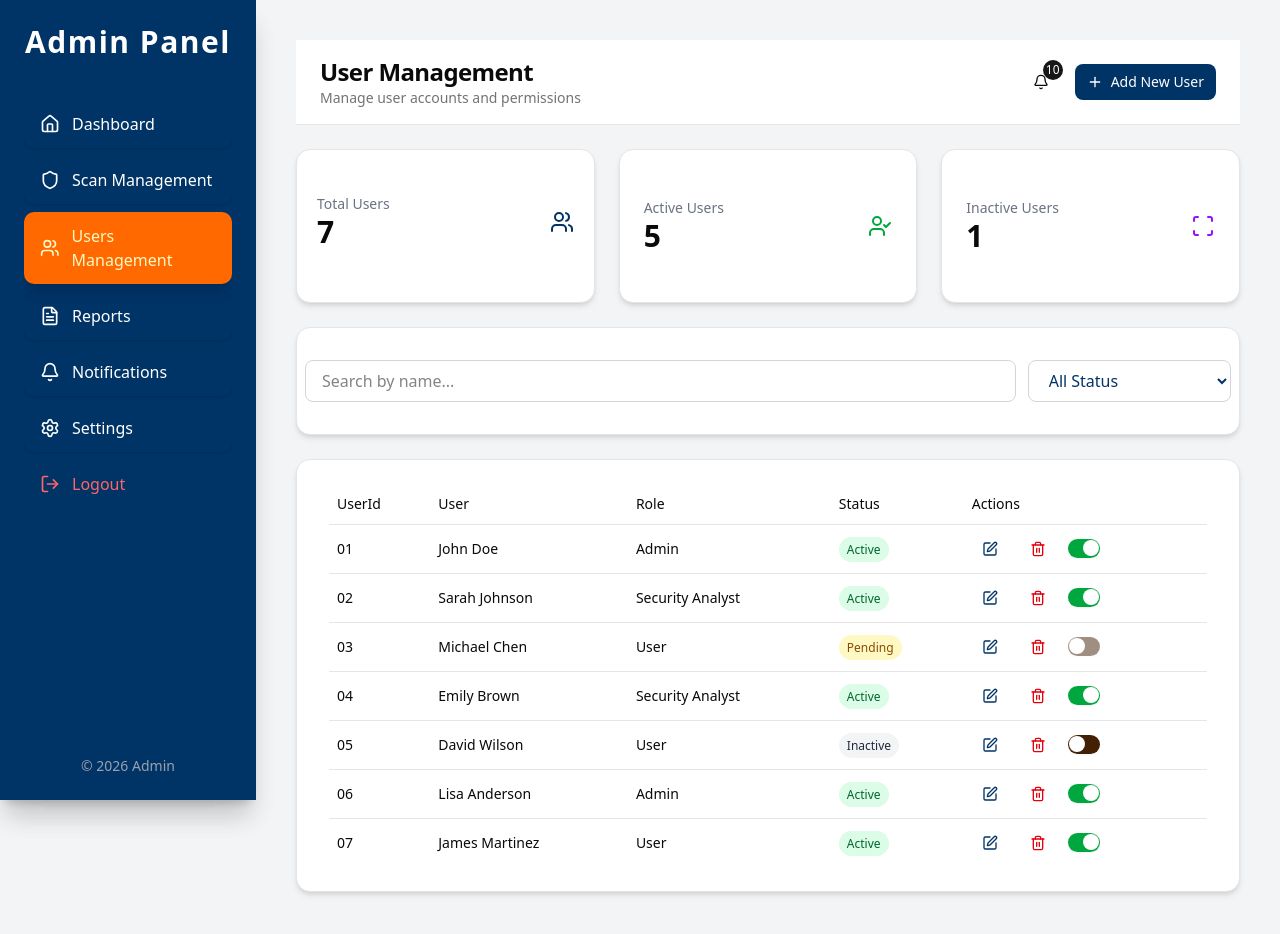
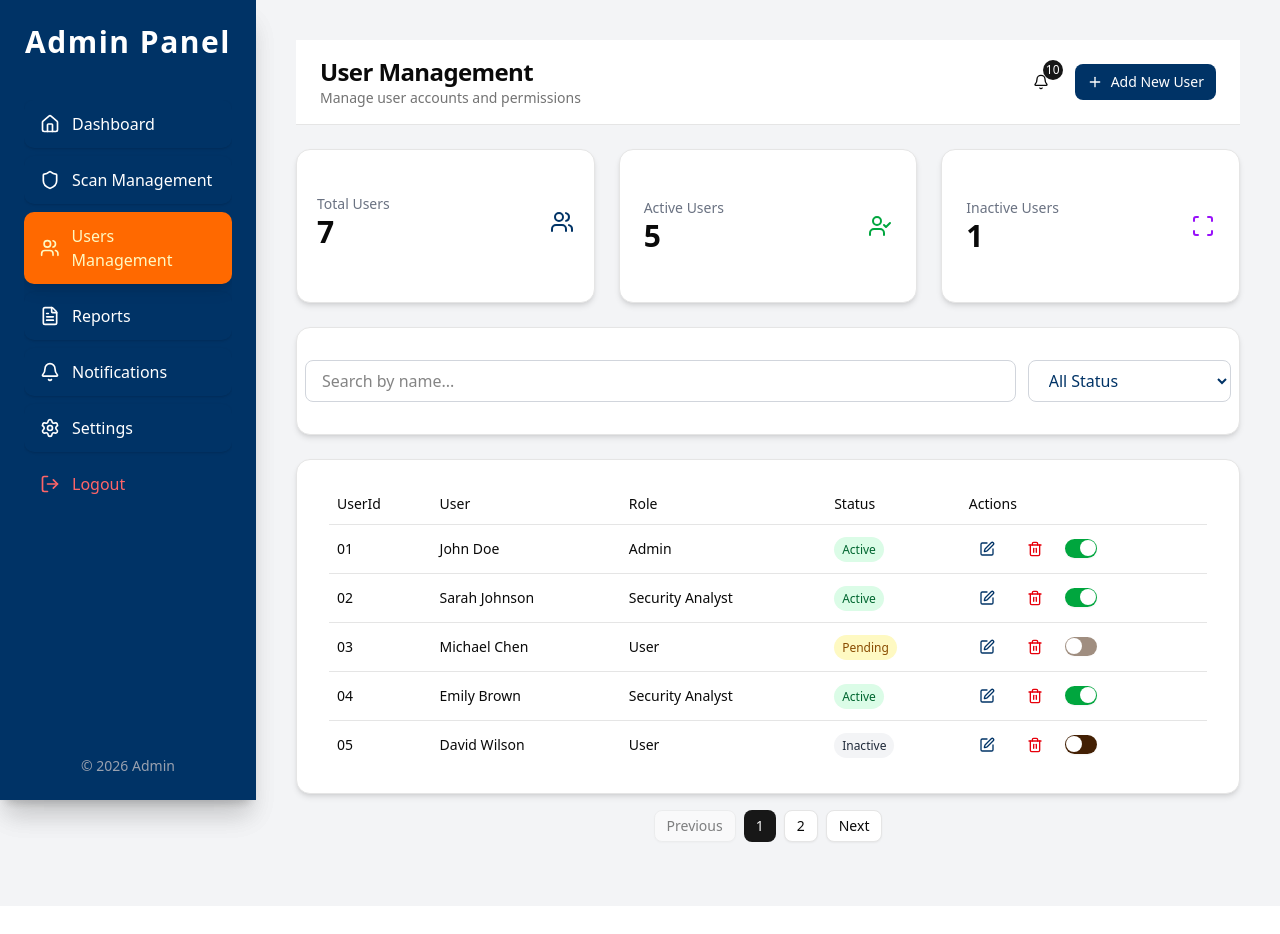
Before and after one commit to vulnerability-scanner-website/Final-year-project, a Next.js app in the folder frontend/: page /dashboard/admin/Users in a window 1280 px wide. Shown: the top 934 px of the page. After the commit the page ends 906 px from the top, so only its background shows below. Built offline with nearby package versions, Linux system fonts and the light colour scheme.

Commit message:
add pagination to the user management page

```diff
--- a/frontend/src/app/dashboard/admin/Users/page.jsx
+++ b/frontend/src/app/dashboard/admin/Users/page.jsx
@@ -101,6 +101,15 @@ export default function UsersDashboard() {
     setUsers((prev) => prev.filter((u) => u.id !== selectedUser.id));
     setDeleteOpen(false);
   };
+
+  const [currentPage, setCurrentPage] = useState(1);
+  const usersPerPage = 5;
+  const indexOfLastUser = currentPage * usersPerPage;
+  const indexOfFirstUser = indexOfLastUser - usersPerPage;
+  const currentUsers = filteredUsers.slice(indexOfFirstUser, indexOfLastUser);
+
+  const totalPages = Math.ceil(filteredUsers.length / usersPerPage);
+
   return (
     <div className="flex min-h-screen bg-gray-100">
       <AdminSideBar />
@@ -198,7 +207,7 @@ export default function UsersDashboard() {
                 </TableHeader>
 
                 <TableBody>
-                  {filteredUsers.map((user, index) => (
+                  {currentUsers.map((user, index) => (
                     <TableRow key={user.id}>
                       <TableCell>
                         {(index + 1).toString().padStart(2, "0")}
@@ -264,6 +273,41 @@ export default function UsersDashboard() {
               </Table>
             </div>
           </Card>
+
+          <div className="flex justify-center items-center mt-4 px-4">
+
+            <div className="flex gap-2">
+              <Button
+                variant="outline"
+                size="sm"
+                disabled={currentPage === 1}
+                onClick={() => setCurrentPage((prev) => prev - 1)}
+              >
+                Previous
+              </Button>
+
+              {Array.from({ length: totalPages }, (_, i) => (
+                <Button
+                  key={i}
+                  size="sm"
+                  variant={currentPage === i + 1 ? "default" : "outline"}
+                  onClick={() => setCurrentPage(i + 1)}
+                >
+                  {i + 1}
+                </Button>
+              ))}
+
+              <Button
+                variant="outline"
+                size="sm"
+                disabled={currentPage === totalPages}
+                onClick={() => setCurrentPage((prev) => prev + 1)}
+              >
+                Next
+              </Button>
+            </div>
+          </div>
+
           <AlertDialog open={deleteOpen} onOpenChange={setDeleteOpen}>
             <AlertDialogContent>
               <AlertDialogHeader>
```
